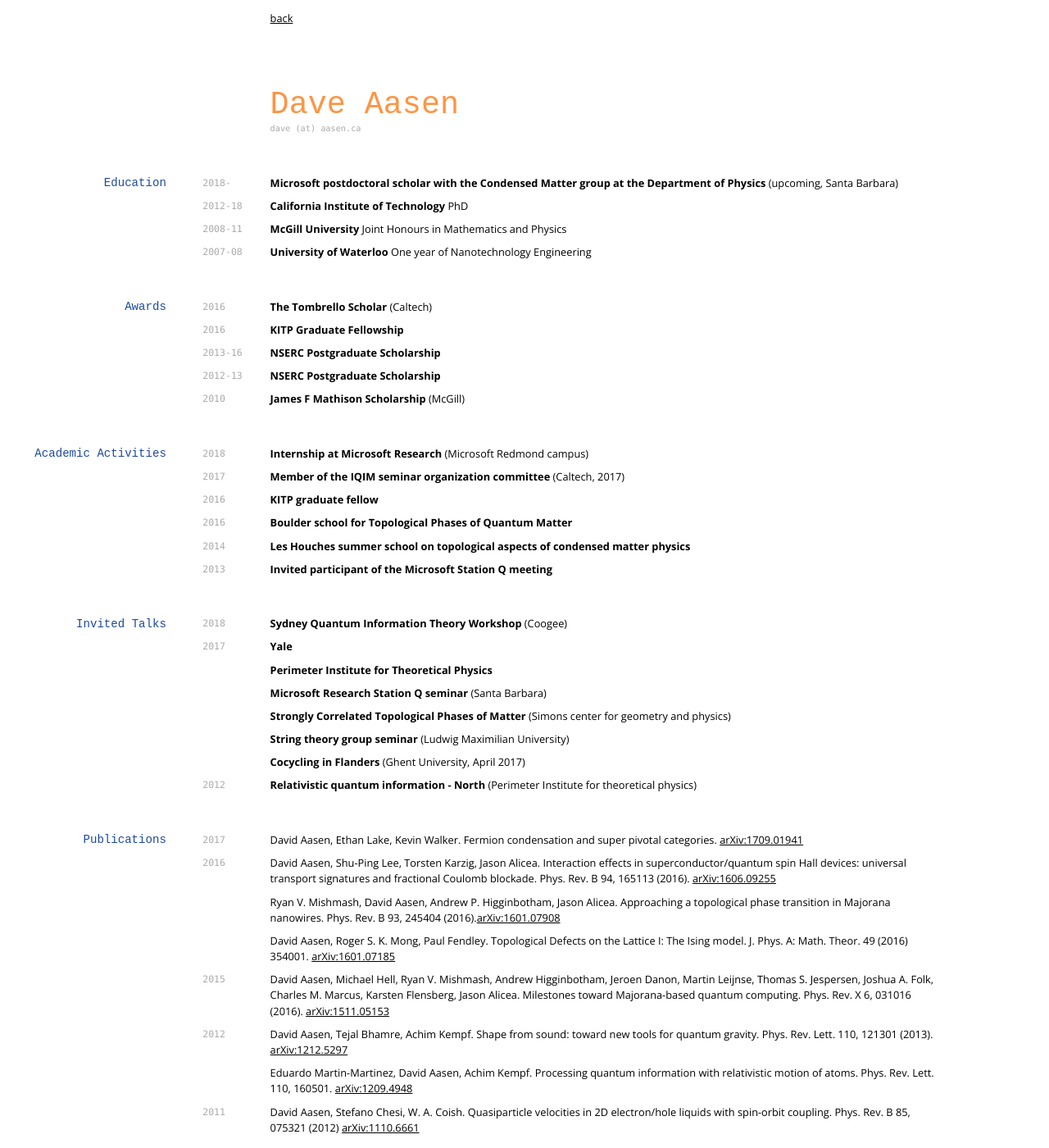
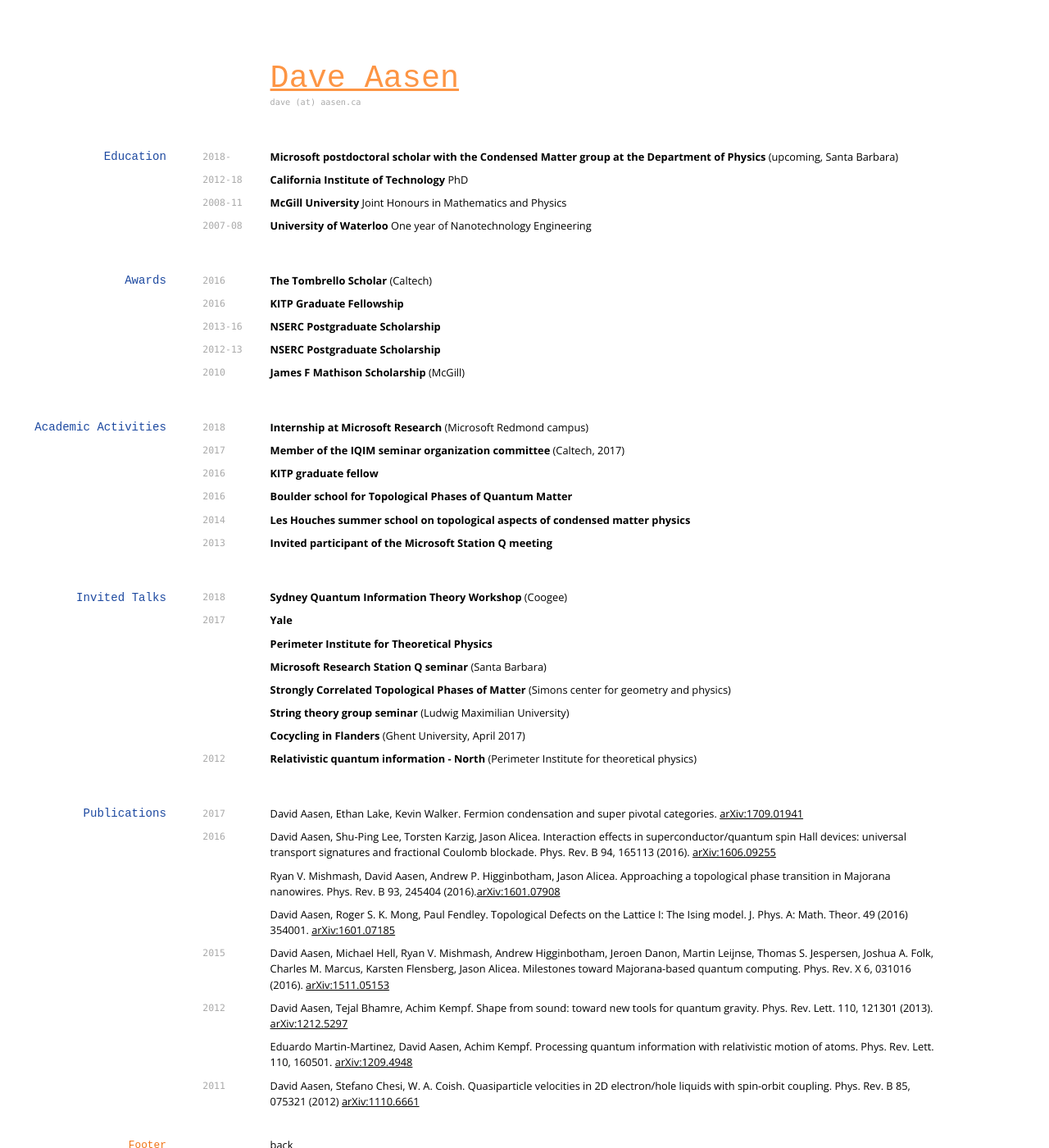
Before and after one commit to davidaasen/davidaasen.github.io, a Jekyll site: the page built from CVprime.md, in a window 1280 px wide and 1400 px high. Shown: the whole window at 82% size. Built offline with Jekyll 4.4.1, drawn with Linux system fonts in a browser that asks for light colours; nearby versions of some CDN libraries.

Commit message:
Update CVprime.md

```diff
--- a/CVprime.md
+++ b/CVprime.md
@@ -3,9 +3,7 @@ layout: cv
 title: David Aasen's CV
 ---
 
-<p><a href="./">back</a></p>
-
-# Dave Aasen
+# [Dave Aasen](dave.aasen.ca)
 
 <div id="webaddress">
 <a href="dave@aasen.ca">dave (at) aasen.ca</a>
```
Also changed, not shown: other parts of CVprime.md (+1 -4 lines).
